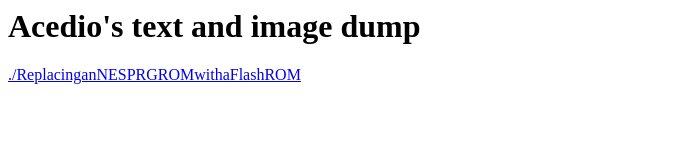
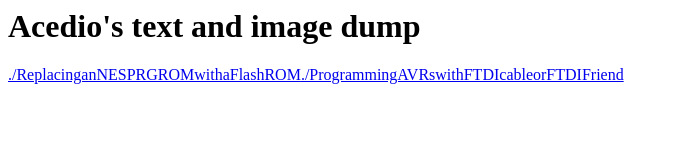
Before and after one commit to Acedio/acedio.github.io, a plain HTML site: page index.html in a window 1280 px wide. Shown: the whole page, without its empty margins (0-679 px from the left). Drawn offline with Linux system fonts and the light colour scheme.

Commit message:
Adding instructions for programming AVRs with the FTDI Friend.

```diff
--- a/index.html
+++ b/index.html
@@ -1,2 +1,2 @@
 <html><head><title>Acedio's text and image dump</title></head><body><h1>Acedio's text and image dump</h1>
-<a href='./ReplacinganNESPRGROMwithaFlashROM'>./ReplacinganNESPRGROMwithaFlashROM</a></body></html>
+<a href='./ReplacinganNESPRGROMwithaFlashROM'>./ReplacinganNESPRGROMwithaFlashROM</a><a href='./ProgrammingAVRswithFTDIcableorFTDIFriend'>./ProgrammingAVRswithFTDIcableorFTDIFriend</a></body></html>
```
Also changed, not shown: ProgrammingAVRswithFTDIcableorFTDIFriend/index.html (added, +1 -0 lines), ProgrammingAVRswithFTDIcableorFTDIFriend/images/image00.jpg (added), ProgrammingAVRswithFTDIcableorFTDIFriend/images/image01.jpg (added).
